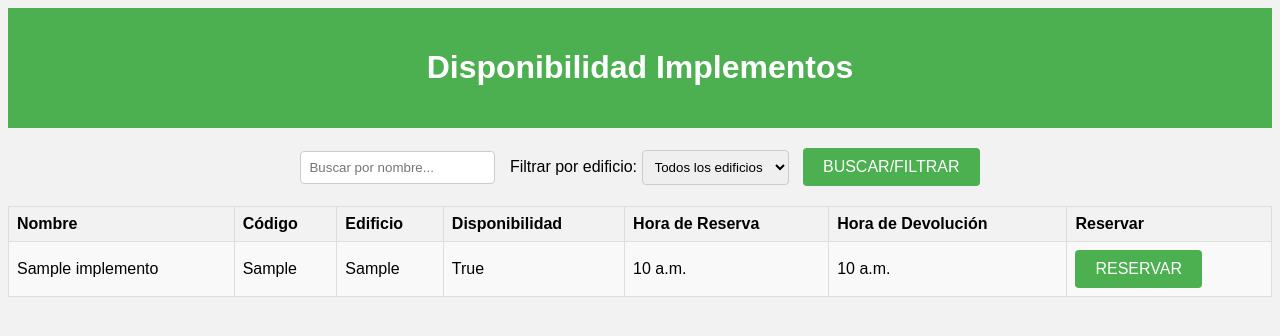
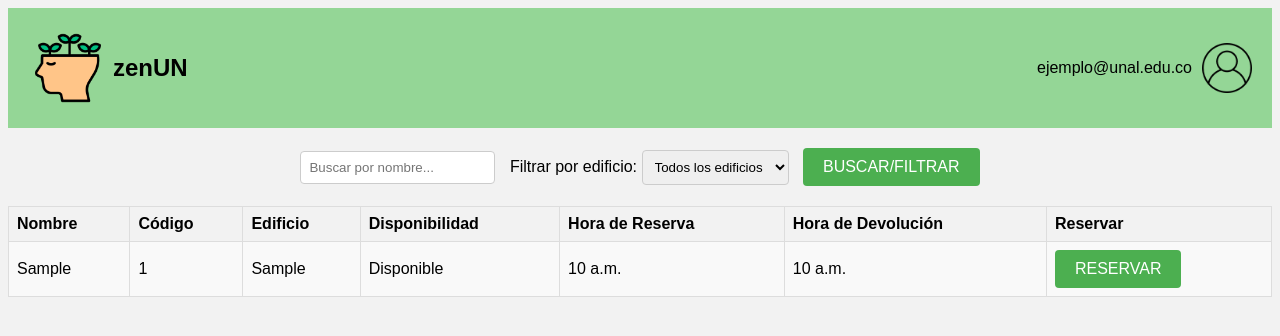
Before and after one commit to Diego-Alvarez19/EnviosCorreosDjango, a Django app: page /tabla_implementos/ in a window 1280 px wide. Shown: the top 336 px of the page. Run offline with Django 5.2, Linux system fonts and the light colour scheme; tables that the repository leaves empty hold one stand-in row (values such as "Sample post").

Commit message:
mas parecido al zenUn

```diff
--- a/TiendaOnline/urls.py
+++ b/TiendaOnline/urls.py
@@ -24,7 +24,5 @@ urlpatterns = [
     path('contacto/', views.contacto),
     path('tabla_personas/', views.tabla_personas, name='tabla_personas'),
     path('tabla_implementos/', views.tabla_reservas, name='tabla_reservas'),
-    #path('buscar-implemento/', views.buscar_implemento, name='buscar_implemento'),
-    #path('filtrar-por-edificio/', views.filtrar_por_edificio, name='filtrar_por_edificio'),
     path('buscar_y_filtrar_implemento/', views.buscar_y_filtrar_implemento, name='buscar_y_filtrar_implemento'),
 ]
--- a/gestionPedidos/models.py
+++ b/gestionPedidos/models.py
@@ -1,5 +1,5 @@
 from django.db import models
-
+from django.utils import timezone
 # Create your models here.
 class Clientes(models.Model):
     nombre=models.CharField(max_length=30)
@@ -26,13 +26,30 @@ class Persona(models.Model):
     apellido = models.CharField(max_length=100)
     edad = models.IntegerField()
 
-class Implemento(models.Model):
-    nombre = models.CharField(max_length=100)
-    codigo = models.CharField(max_length=50)
+# class Implemento(models.Model):
+#     nombre = models.CharField(max_length=100)
+#     codigo = models.CharField(max_length=50)
+#     edificio = models.CharField(max_length=100)
+#     disponibilidad = models.BooleanField(default=True)
+#     hora_reserva = models.TimeField(null=True, blank=True)
+#     hora_devolucion = models.TimeField(null=True, blank=True)
+
+#     def __str__(self):
+#         return self.nombre
+class Implemento_1(models.Model):
+    implemento = models.CharField(max_length=100)
+    codigo = models.PositiveIntegerField(unique=True)
     edificio = models.CharField(max_length=100)
-    disponibilidad = models.BooleanField(default=True)
+
+    DISPONIBILIDAD_CHOICES = (
+        ('Disponible', 'Disponible'),
+        ('En reserva', 'En reserva'),
+        ('No disponible', 'No disponible'),
+    )
+
+    disponibilidad = models.CharField(max_length=13, choices=DISPONIBILIDAD_CHOICES)
     hora_reserva = models.TimeField(null=True, blank=True)
-    hora_devolucion = models.TimeField(null=True, blank=True)
+    hora_max_reserva_devolucion = models.TimeField(null=True, blank=True)
 
     def __str__(self):
-        return self.nombre
+        return self.implemento
--- a/gestionPedidos/static/estilos.css
+++ b/gestionPedidos/static/estilos.css
@@ -6,12 +6,42 @@ body {
 
 /* Estilos para el banner */
 .banner {
-    background-color: #4CAF50; /* Verde */
+    background-color: hwb(122 58% 16%); /* Verde */
     color: white;
     text-align: center;
     padding: 20px;
+    display: flex;
+    justify-content: space-between; /* Espacio igual entre los elementos */
+    align-items: center; /* Centrar verticalmente */
 }
 
+.left-content {
+    display: flex;
+    align-items: center; /* Centrar verticalmente */
+}
+
+.logo {
+    width: 80px; /* Ajusta el tamaño de la imagen según sea necesario */
+    margin-right: 5px; /* Espacio entre la imagen y el texto */
+}
+
+.right-content {
+    display: flex;
+    align-items: center; /* Centrar verticalmente */
+}
+
+.right-content p {
+    margin-left: 10px; /* Espacio entre el texto y la imagen */
+    color: black; /* Cambia el color del texto a negro */
+}
+
+.right-content img {
+    width: 50px; /* Ajusta el tamaño de la imagen según sea necesario */
+    margin-left: 10px; /* Espacio entre la imagen y el texto */
+}
+.banner h2 {
+    color: black; /* Cambia el color del texto a negro */
+}
 /* Estilos para el formulario de búsqueda */
 .search-container {
     text-align: center;
@@ -44,8 +74,8 @@ button:enabled {
 }
 
 button:disabled {
-    background-color: #f44336; /* Rojo */
-    color: #ccc; /* Texto gris para indicar deshabilitado */
+    background-color: rgb(211, 203, 203); /* Rojo */
+    color: hsl(0, 0%, 8%); /* Texto gris para indicar deshabilitado */
     cursor: default; /* Cambiar el cursor a predeterminado */
 }
 
--- a/gestionPedidos/templates/disponibilidad.html
+++ b/gestionPedidos/templates/disponibilidad.html
@@ -11,18 +11,25 @@
 
 <!-- Banner con el título -->
 <div class="banner">
-    <h1>Disponibilidad Implementos</h1>
+    <div class="left-content">
+        <img src="{% static 'icono.png' %}" alt="ZenUN" class="logo">
+        <h2>zenUN</h2>
+    </div>
+    <div class="right-content">
+        <p>ejemplo@unal.edu.co</p>
+        <img src="{% static 'usuario.png' %}" alt="user">
+    </div>
 </div>
 
 <!-- Formulario de búsqueda y filtro -->
 <div class="search-container">
     <form id="filtro-form" method="GET" action="{% url 'buscar_y_filtrar_implemento' %}">
-        <input type="text" placeholder="Buscar por nombre..." name="nombre">
+        <input type="text" placeholder="Buscar por nombre..." name="implemento">
         <label for="edificio">Filtrar por edificio:</label>
         <select name="edificio" id="edificio">
             <option value="">Todos los edificios</option>
             <option value="Julio Garavito">Julio Garavito</option>
-            <option value="Cyt">Cyt</option>
+            <option value="Polideportivo">Polideportivo</option>
             <option value="Concha Acústica">Concha Acústica</option>
         </select>
         <button type="submit">Buscar/Filtrar</button>
@@ -43,13 +50,21 @@
     <!-- Iterar sobre los implementos y mostrarlos en la tabla -->
     {% for implemento in implementos %}
     <tr>
-        <td>{{ implemento.nombre }}</td>
+        <td>{{ implemento.implemento }}</td>
         <td>{{ implemento.codigo }}</td>
         <td>{{ implemento.edificio }}</td>
         <td>{{ implemento.disponibilidad }}</td>
-        <td>{{ implemento.hora_reserva }}</td>
-        <td>{{ implemento.hora_devolucion }}</td>
-        {% if not implemento.disponibilidad %}
+        {% if implemento.hora_reserva %}
+            <td>{{ implemento.hora_reserva }}</td>
+        {% else %}
+            <td></td>
+        {% endif %}
+        {% if implemento.hora_max_reserva_devolucion %}
+            <td>{{ implemento.hora_max_reserva_devolucion }}</td>
+        {% else %}
+            <td></td>
+        {% endif %}
+        {% if implemento.disponibilidad != 'Disponible' %}
             <td><button disabled>Reservar</button></td>
         {% else %}
             <td><button>Reservar</button></td>
--- a/gestionPedidos/views.py
+++ b/gestionPedidos/views.py
@@ -5,7 +5,7 @@ from django.core.mail import send_mail
 from django.conf import settings
 from gestionPedidos.forms import FormularioContacto
 from .models import Persona
-from .models import Implemento
+from .models import Implemento_1
 from django.template.loader import render_to_string
 from django.http import JsonResponse
 
@@ -63,44 +63,30 @@ def tabla_personas(request):
 
 def tabla_reservas(request):
     # Obtener todos los objetos del modelo
-    implementos = Implemento.objects.all()
+    implementos = Implemento_1.objects.all()
 
     # Aplicar filtros según los parámetros de la URL
-    nombre = request.GET.get('nombre')
+    implemento = request.GET.get('implemento')
     edificio = request.GET.get('edificio')
 
-    if nombre:
-        implementos = implementos.filter(nombre__icontains=nombre)
+    if implemento:
+        implementos = implementos.filter(implemento=implemento)
     if edificio:
         implementos = implementos.filter(edificio=edificio)
 
     # Renderizar la plantilla con los resultados filtrados
     return render(request, 'disponibilidad.html', {'implementos': implementos})
 
-# def buscar_implemento(request):
-#     # Lógica para buscar implementos por nombre
-#     # Ejemplo:
-#     nombre = request.GET.get('nombre')
-#     implementos = Implemento.objects.filter(nombre__icontains=nombre)
-#     return render(request, 'gestionPedidos/disponibilidad.html', {'implementos': implementos})
-
-# def filtrar_por_edificio(request):
-#     # Lógica para filtrar implementos por edificio
-#     # Ejemplo:
-#     edificio = request.GET.get('edificio')
-#     implementos = Implemento.objects.filter(edificio=edificio)
-#     return render(request, 'gestionPedidos/disponibilidad.html', {'implementos': implementos})
-
 def buscar_y_filtrar_implemento(request):
     # Obtener todos los objetos del modelo
-    implementos = Implemento.objects.all()
+    implementos = Implemento_1.objects.all()
 
     # Aplicar filtros según los parámetros de la URL
-    nombre = request.GET.get('nombre')
+    implemento = request.GET.get('implemento')
     edificio = request.GET.get('edificio')
 
-    if nombre:
-        implementos = implementos.filter(nombre__icontains=nombre)
+    if implemento:
+        implementos = implementos.filter(implemento=implemento)
     if edificio:
         implementos = implementos.filter(edificio=edificio)
 
```
Also changed, not shown: gestionPedidos/templates/tabla_implementos_partial.html (+14 -5 lines), gestionPedidos/migrations/0006_implemento_1_delete_implemento.py (added), gestionPedidos/migrations/0007_alter_implemento_1_disponibilidad_and_more.py (added), gestionPedidos/static/icono.png (added), gestionPedidos/static/usuario.png (added).
